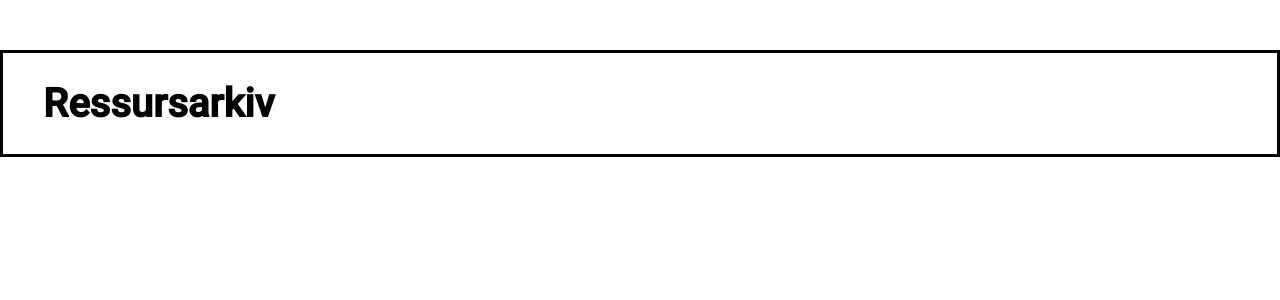
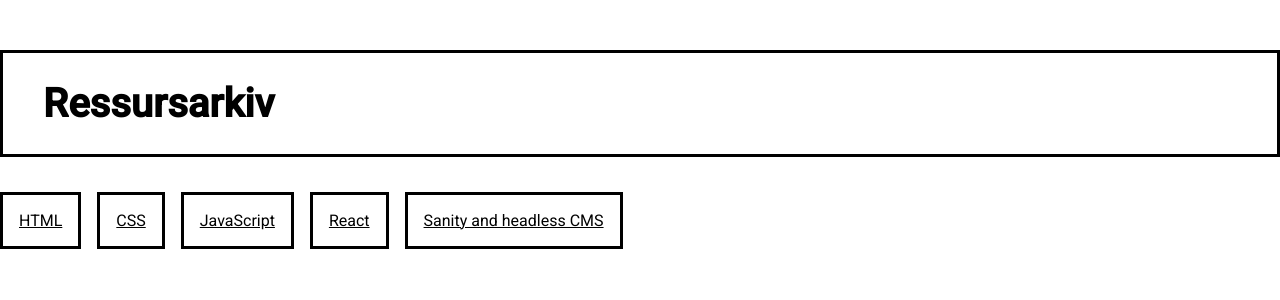
Before and after one commit to gruppe16/ressursarkiv, a React (Create React App) app: page / in a window 1280 px wide. Shown: the top 300 px of the page. Built offline with nearby package versions, Linux system fonts and the light colour scheme.

Commit message:
layout 2
layout 2

```diff
--- a/src/components/Layout.js
+++ b/src/components/Layout.js
@@ -1,16 +1,16 @@
-import { Link } from "react-router-dom";
+import TabMenu from "./TabMenu";
+import Header from './Header';
 
 
 export default function Layout() {
     return(
         <div >
-            <header>
-            <h1>Ressursarkiv</h1>
-            </header>
+            <Header/>
 
-            <main>
+           <TabMenu/>
 
-            </main>
+
+
 
 
         </div>
--- a/src/css/main.css
+++ b/src/css/main.css
@@ -9,6 +9,8 @@
 body {
   font-family: "Roboto", sans-serif;
   font-size: var(--rootsize);
+
+
 }
 
 div header {
--- a/src/sass/main.scss
+++ b/src/sass/main.scss
@@ -11,16 +11,18 @@ $border-top-color_1: var(--tabs_color);
 :root {
 	--tabs_color: #25DFE6;
 	--black: #000000;
-	--maxwidth: 1200px;
+	--maxwidth: 800px;
 	--rootsize: 20px;
 }
 body {
 	font-family: $font-family_1;
 	font-size: var(--rootsize);
+	max-width: var(--maxwidth);
+	margin: 0 auto;
 }
 div {
 	header {
-		border: solid;
+		border: 2px solid var(--black);
 		border-color: $border-color_1;
 		margin-bottom: 50px;
 		margin-top: 50px;
```
Also changed, not shown: src/App.js (+4 -4 lines).
